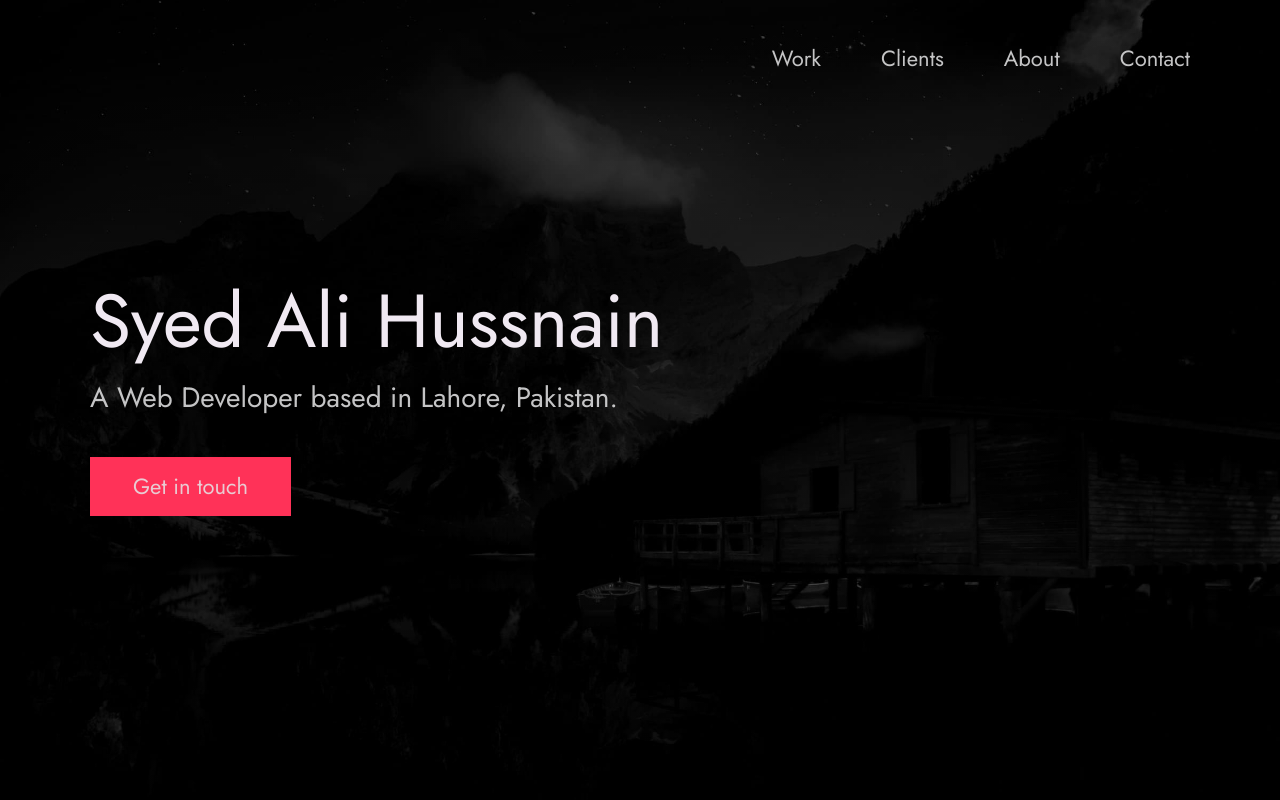
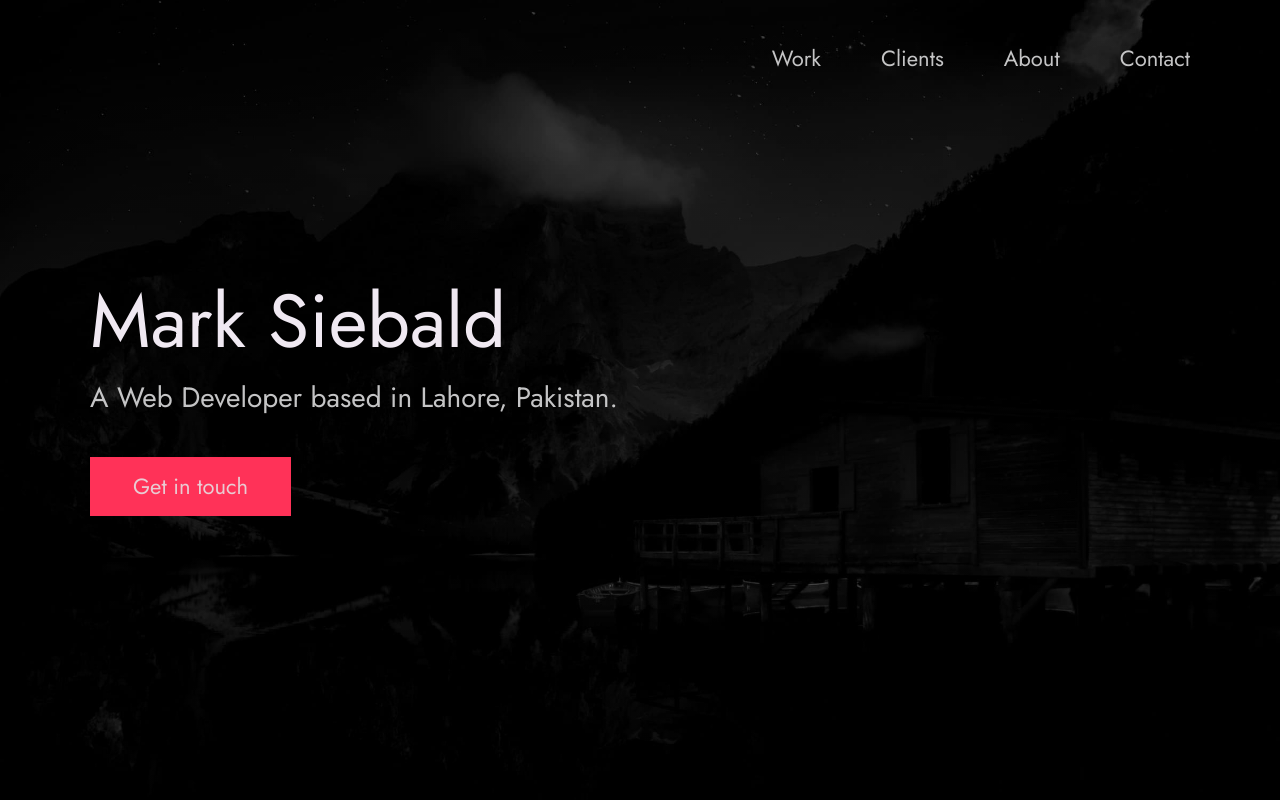
Before and after one commit to SiebaldMark93/SiebaldMark93.github.io, a plain HTML site: page index.html in a window 1280 px wide. Shown: the top 800 px of the page. Drawn offline with Linux system fonts and the light colour scheme.

Commit message:
changed name

```diff
--- a/index.html
+++ b/index.html
@@ -24,7 +24,7 @@
 
   <!-- Put your site title here -->
   <title>
-    Mark Siebald | A Web Developer based in Fort Worth, Texas.
+    Hello! My name is Mark Siebald | A Web Developer based in Fort Worth, Texas.
   </title>
 
   <meta name="description" content="Add small description of yourslef.">
@@ -56,7 +56,7 @@
       <div class="header__text">
         <h1 class="heading-primary">
           <!-- Replace the following name with your name -->
-          <span>Syed Ali Hussnain</span>
+          <span>Mark Siebald</span>
         </h1>
         <!-- Put a small paragraph about yourself -->
         <p>A Web Developer based in Lahore, Pakistan.</p>
```
